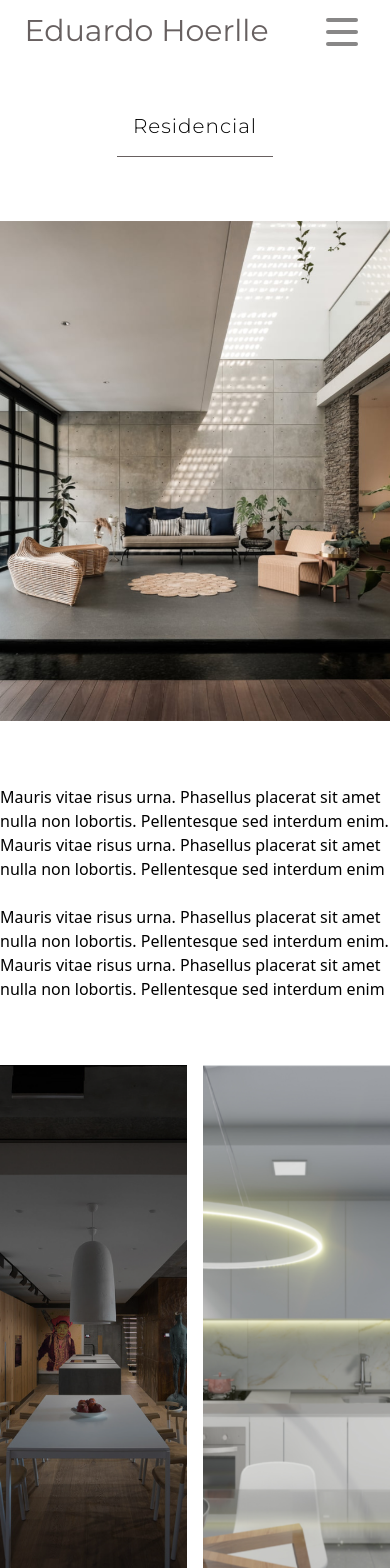
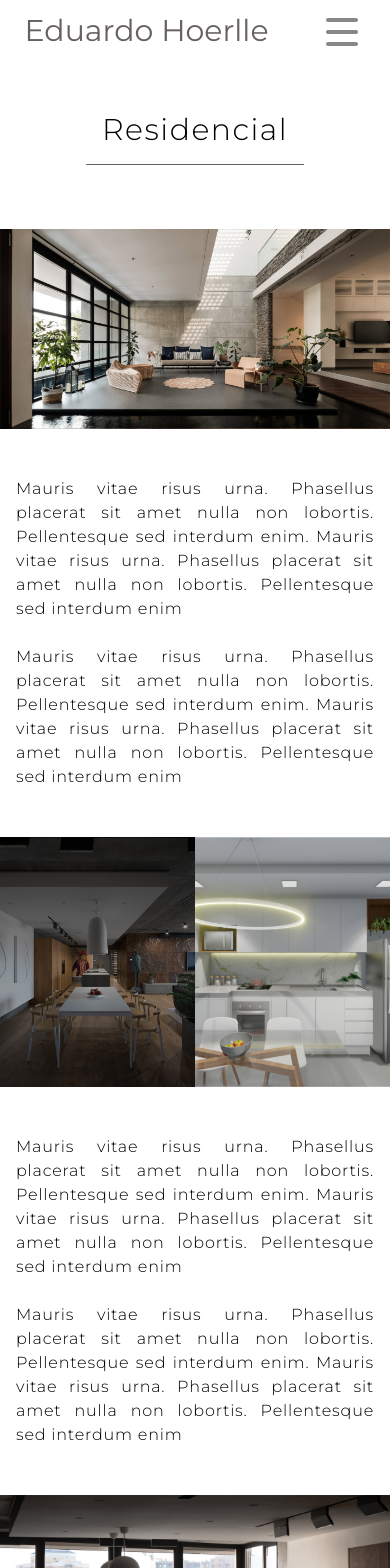
Before and after one commit to adrianotribeiro/hoerlle-architecture, a Next.js app: page /projetos/1 in a window 390 px wide. Shown: the top 1568 px of the page. Built offline with nearby package versions, Linux system fonts and the light colour scheme.

Commit message:
feat: responsiveness

```diff
--- a/pages/projetos/[id].tsx
+++ b/pages/projetos/[id].tsx
@@ -27,7 +27,7 @@ export default function ProjectDetails() {
   return (
     <div className="container flex h-full w-full flex-col items-center">
       <div className="mb-16 mt-8 flex flex-row items-center justify-center gap-4 border-b border-[#676060] p-4 md:w-[40%]">
-        <p className={`font-montserrat text-3xl font-light tracking-wider xs:text-xl`}>{project.title}</p>
+        <p className={`font-montserrat text-3xl font-light tracking-wider `}>{project.title}</p>
       </div>
       <div className="flex max-h-[500px] w-full grow-0 flex-row overflow-hidden">
         <Image
@@ -35,43 +35,43 @@ export default function ProjectDetails() {
           height={1000}
           src={project.image[0]}
           alt="Eduardo Hoerlle"
-          className="h-[500px] w-full object-cover"
+          className="h-[200px] w-full object-cover md:h-[500px]"
         />
       </div>
-      <div className="my-16 ">
-        <p>
+      <div className="my-8 items-center justify-center p-4 md:my-16 md:p-0">
+        <p className="text-justify font-montserrat text-base font-light tracking-wider md:text-xl">
           Mauris vitae risus urna. Phasellus placerat sit amet nulla non lobortis. Pellentesque sed interdum enim.
           Mauris vitae risus urna. Phasellus placerat sit amet nulla non lobortis. Pellentesque sed interdum enim
         </p>
         <br />
-        <p>
+        <p className="text-justify font-montserrat text-base font-light tracking-wider md:text-xl">
           Mauris vitae risus urna. Phasellus placerat sit amet nulla non lobortis. Pellentesque sed interdum enim.
           Mauris vitae risus urna. Phasellus placerat sit amet nulla non lobortis. Pellentesque sed interdum enim
         </p>
       </div>
-      <div className="grid max-h-[550px] w-full grid-cols-2 gap-4 overflow-hidden">
+      <div className="grid max-h-[550px] w-full grid-cols-2 gap-0 overflow-hidden md:gap-4">
         <Image
           width={1000}
           height={1000}
           src={project.image[1]}
           alt="Eduardo Hoerlle"
-          className="h-[550px] w-full object-cover"
+          className="h-[250px] w-full object-cover md:h-[550px]"
         />
         <Image
           width={1000}
           height={1000}
           src={project.image[2]}
           alt="Eduardo Hoerlle"
-          className="h-[550px] w-full object-cover"
+          className="h-[250px] w-full object-cover md:h-[550px]"
         />
       </div>
-      <div className="my-16 ">
-        <p>
+      <div className="my-8 items-center justify-center p-4 md:my-16 md:p-0">
+        <p className="text-justify font-montserrat text-base font-light tracking-wider md:text-xl">
           Mauris vitae risus urna. Phasellus placerat sit amet nulla non lobortis. Pellentesque sed interdum enim.
           Mauris vitae risus urna. Phasellus placerat sit amet nulla non lobortis. Pellentesque sed interdum enim
         </p>
         <br />
-        <p>
+        <p className="text-justify font-montserrat text-base font-light tracking-wider md:text-xl">
           Mauris vitae risus urna. Phasellus placerat sit amet nulla non lobortis. Pellentesque sed interdum enim.
           Mauris vitae risus urna. Phasellus placerat sit amet nulla non lobortis. Pellentesque sed interdum enim
         </p>
@@ -82,7 +82,7 @@ export default function ProjectDetails() {
           height={1000}
           src={project.image[3]}
           alt="Eduardo Hoerlle"
-          className="h-[600px] w-full object-cover"
+          className="h-[300px] w-full object-cover md:h-[600px]"
         />
       </div>
     </div>
```
